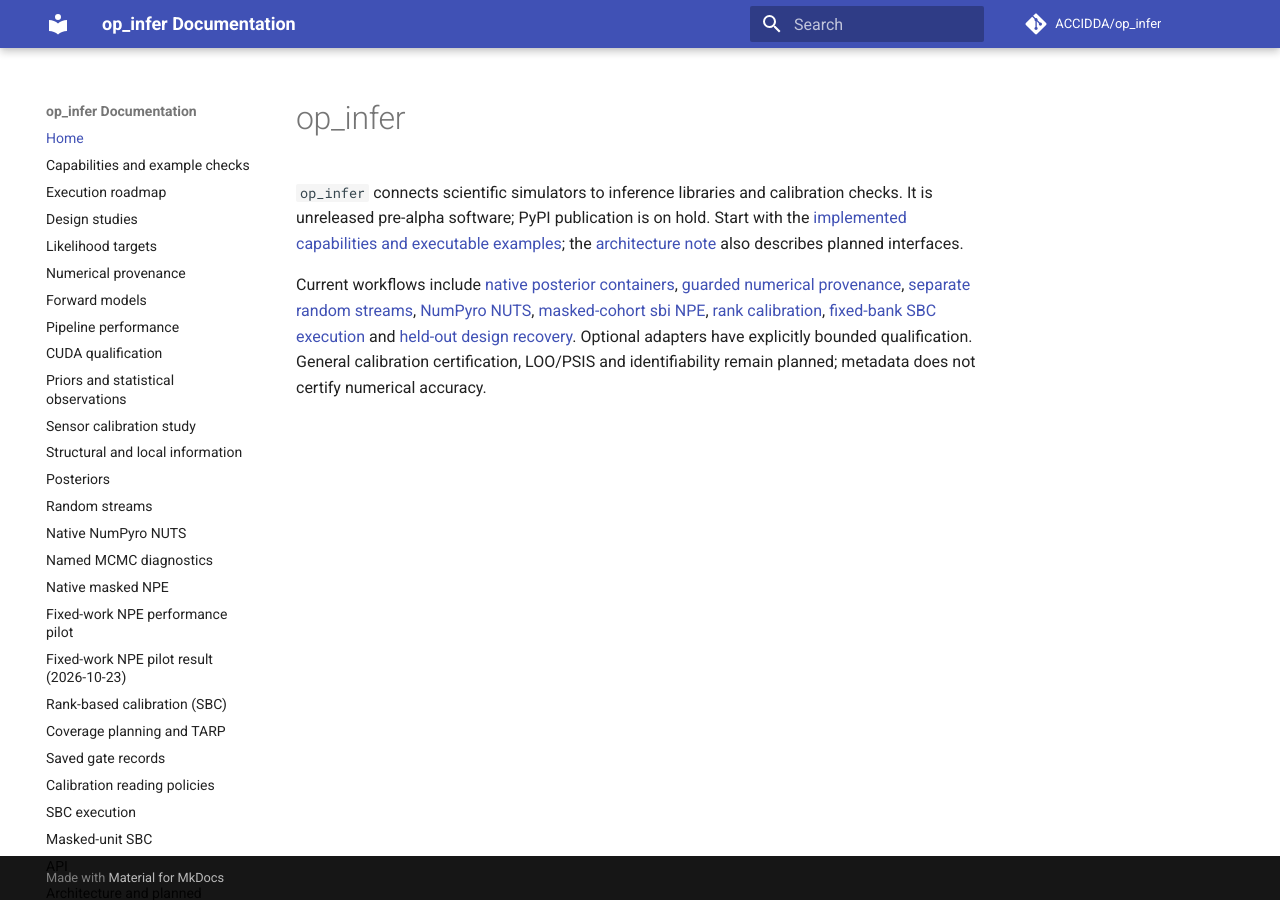
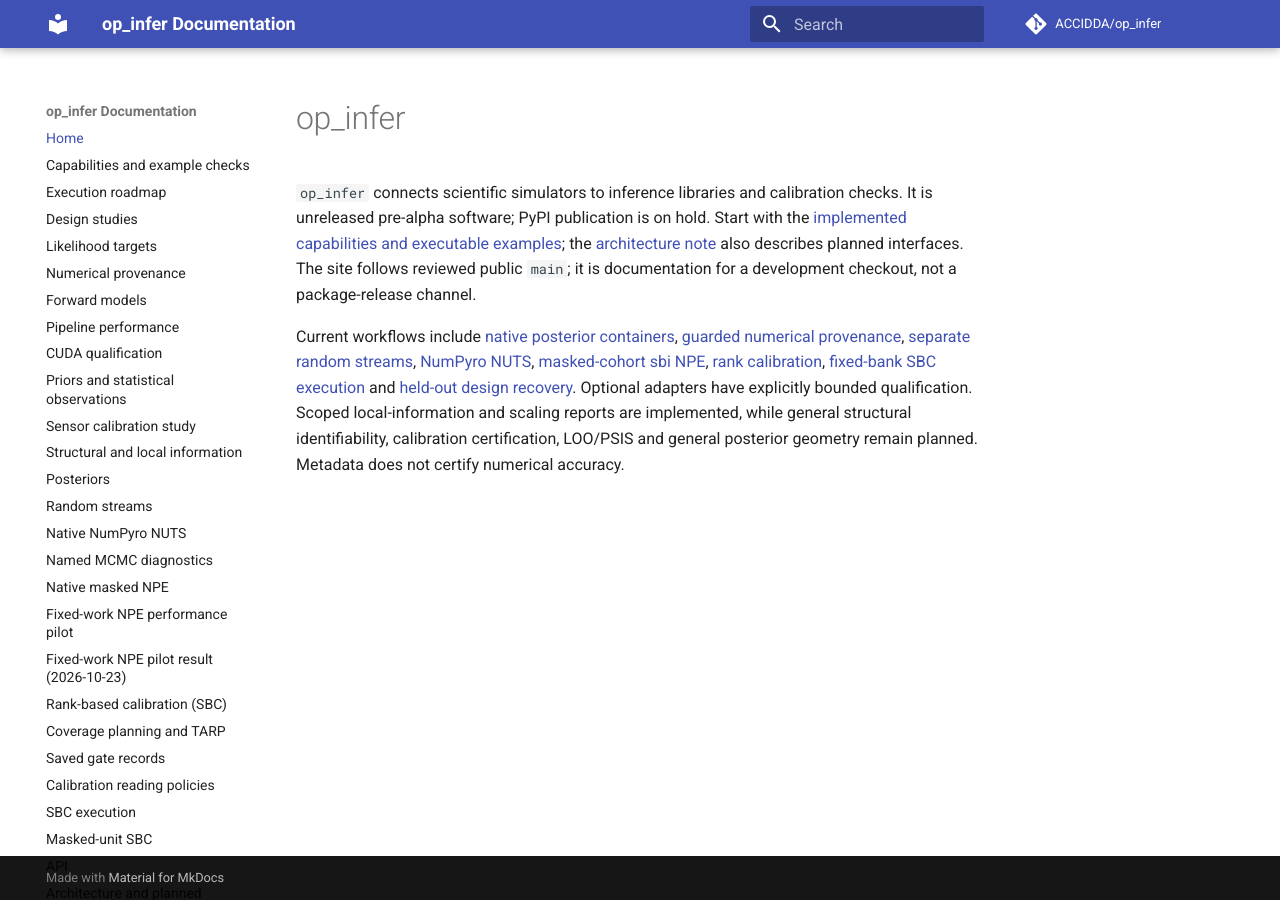
Before and after one commit to ACCIDDA/op_infer, an MkDocs documentation site: the page built from docs/index.md, in a window 1280 px wide. Built offline with MkDocs 1.6.1 and Material for MkDocs 9.7.7, drawn with Linux system fonts in a browser that asks for light colours; comment, search, counter and statistics services are not loaded.

Commit message:
docs: deploy reviewed pre-alpha documentation

```diff
--- a/docs/index.md
+++ b/docs/index.md
@@ -3,7 +3,9 @@
 `op_infer` connects scientific simulators to inference libraries and calibration
 checks. It is unreleased pre-alpha software; PyPI publication is on hold. Start with the
 [implemented capabilities and executable examples](capabilities.md); the
-[architecture note](design/proposal.md) also describes planned interfaces.
+[architecture note](design/proposal.md) also describes planned interfaces. The
+site follows reviewed public `main`; it is documentation for a development
+checkout, not a package-release channel.
 
 Current workflows include [native posterior containers](posteriors.md),
 [guarded numerical provenance](design/numerical-provenance.md),
@@ -11,5 +13,7 @@ Current workflows include [native posterior containers](posteriors.md),
 [masked-cohort sbi NPE](sbi-npe.md), [rank calibration](calibration.md),
 [fixed-bank SBC execution](sbc-runner.md) and
 [held-out design recovery](design-studies.md). Optional adapters have explicitly
-bounded qualification. General calibration certification, LOO/PSIS and
-identifiability remain planned; metadata does not certify numerical accuracy.
+bounded qualification. Scoped local-information and scaling reports are
+implemented, while general structural identifiability, calibration certification,
+LOO/PSIS and general posterior geometry remain planned. Metadata does not
+certify numerical accuracy.
--- a/mkdocs.yml
+++ b/mkdocs.yml
@@ -1,4 +1,5 @@
 site_name: op_infer Documentation
+site_url: https://accidda.github.io/op_infer/
 repo_name: ACCIDDA/op_infer
 repo_url: https://github.com/ACCIDDA/op_infer
 edit_uri: ''
```
Also changed, not shown: README.md (+18 -8 lines), SECURITY.md (added, +20 -0 lines), docs/api.md (+5 -5 lines), docs/forward-models.md (+4 -3 lines), docs/pipeline-performance.md (+3 -3 lines), pyproject.toml (+4 -3 lines), src/op_infer/__init__.py (+10 -5 lines), 5 other files.
